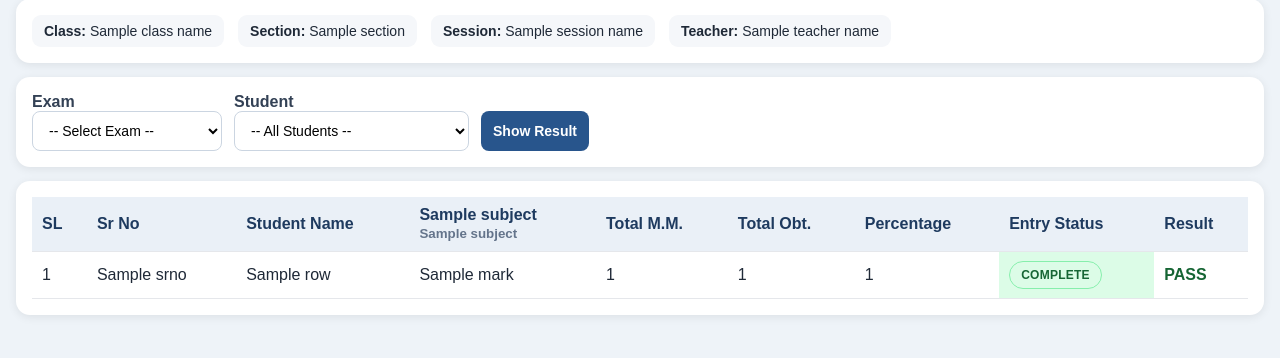
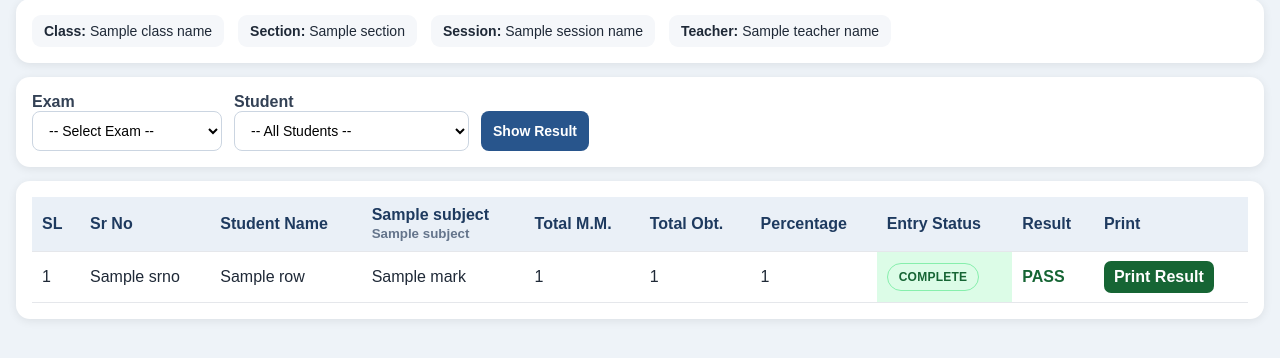
Before and after one commit to annutkarshrita/shantiraman.co.in, a Flask app: template templates/my_result.html in a window 1280 px wide. Shown: the part 145-503 px from the top of the page. Run offline with Flask 3, Linux system fonts and the light colour scheme; the template is opened without the code that fills it: most values are stand-ins (such as "Sample title", 1, 10 or a date in 2020); parts of the project's set-up code (start-up, migrations or seed data) failed here and were passed over.

Commit message:
Update my_result.html

```diff
--- a/templates/my_result.html
+++ b/templates/my_result.html
@@ -106,6 +106,7 @@ small{color:#64748b}
           <th>Percentage</th>
           <th>Entry Status</th>
           <th>Result</th>
+          <th>Print</th>
         </tr>
       </thead>
       <tbody>
@@ -130,6 +131,7 @@ small{color:#64748b}
             <td class="{% if r.result_status == 'PASS' %}pass{% elif r.result_status == 'FAIL' %}fail{% elif r.result_status in ('ABSENT','MEDICAL','A','M') %}special{% else %}pending{% endif %}">
               {{ r.result_status }}
             </td>
+            <td><a href="{{ url_for('my_result_print', student_id=students[loop.index0].id, exam=selected_exam) }}" target="_blank" style="display:inline-block;background:#166534;color:#fff;padding:7px 10px;border-radius:7px;text-decoration:none;font-weight:bold">Print Result</a></td>
           </tr>
           {% endfor %}
         {% else %}
```
